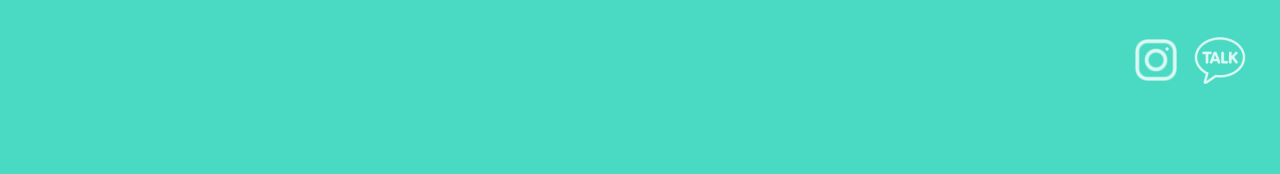
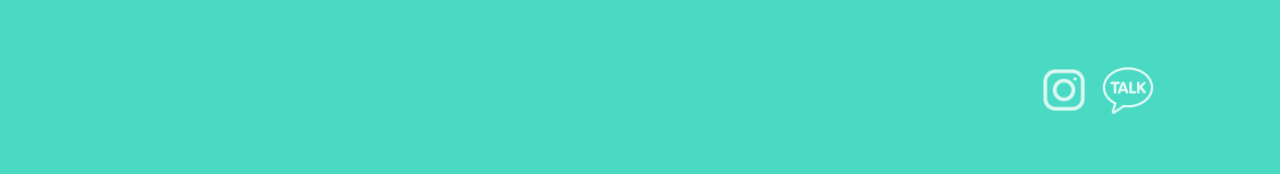
Before and after one commit to leejiho9898/lonessum-Landing, a Next.js app: page / in a window 1280 px wide. Shown: the top 174 px of the page. Built offline with nearby package versions, Linux system fonts and the light colour scheme; a web font is replaced by a local one.

Commit message:
feat: headerTop 위치 변경

```diff
--- a/components/Header.tsx
+++ b/components/Header.tsx
@@ -56,6 +56,9 @@ export const Contents = styled.div`
 `;
 export const Description = styled.article`
   margin-top: 140px;
+  ${media.medium} {
+    margin-top: 20px;
+  }
 `;
 export const ImageWrapper = styled.div`
   margin: 20px 4px;
--- a/components/HeaderTop.tsx
+++ b/components/HeaderTop.tsx
@@ -28,11 +28,15 @@ const HeaderTop = () => {
 };
 
 const HeaderTopStyled = styled.div`
+  max-width: 1040px;
+  padding-top: 30px;
+  width: 100%;
+  margin: 0 auto;
   display: flex;
   justify-content: right;
-  gap: 4px;
 `;
 const IconLink = styled.a`
+  margin: 0 2px;
   ${media.medium} {
     width: 30px;
   }
--- a/pages/index.tsx
+++ b/pages/index.tsx
@@ -1,17 +1,19 @@
 import type { NextPage } from "next";
-import Head from "next/head";
-import Image from "next/image";
 import styled from "styled-components";
 import Finish from "../components/Finish";
 import Footer from "../components/Footer";
 import Header from "../components/Header";
-import Main from "../components/Main";
+import Main1 from "../components/Main1";
+import Main2 from "../components/Main2";
+import Main3 from "../components/Main3";
 
 const Home: NextPage = () => {
   return (
     <HomeLayout>
       <Header />
-      <Main />
+      <Main1 />
+      <Main2 />
+      <Main3 />
       <Finish />
       <Footer />
     </HomeLayout>
```
